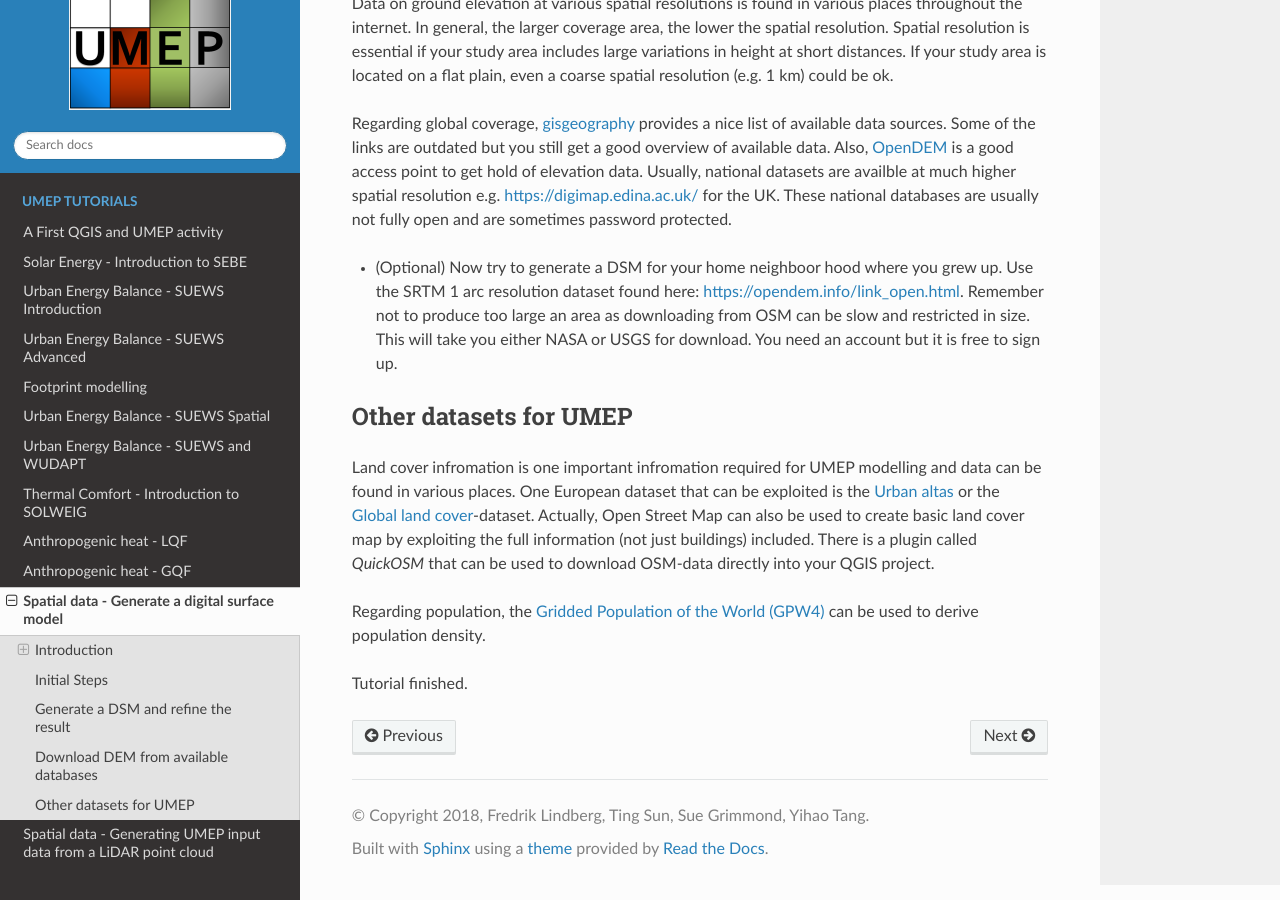
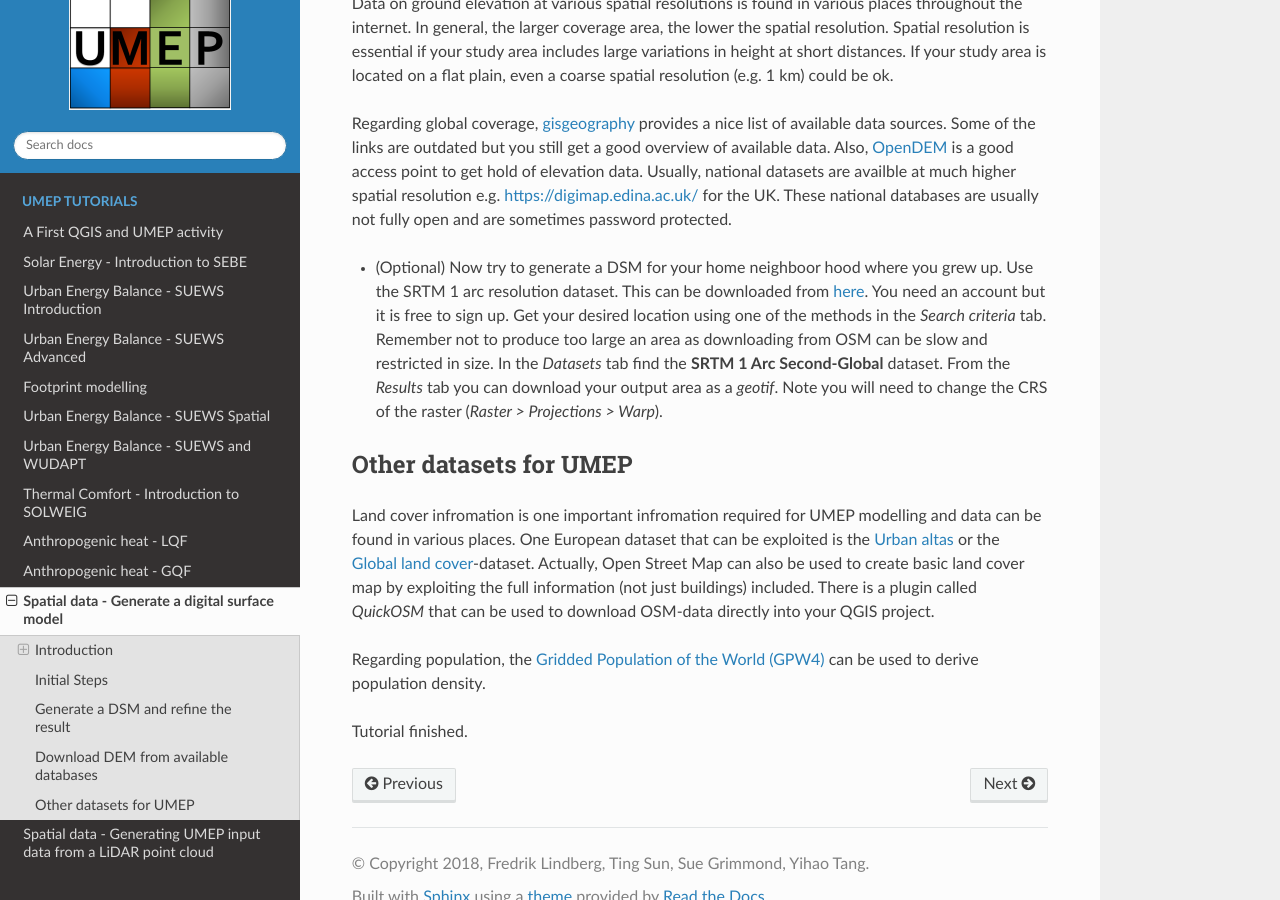
Before and after one commit to Urban-Meteorology-Reading/Tutorials, a Sphinx documentation site: the page built from docs/source/Tutorials/DSMGenerator.rst, in a window 1280 px wide and 900 px high, scrolled down 3792 px. Built offline with Sphinx 7.4.7 and the Read the Docs theme 2.0.0, drawn with Linux system fonts in a browser that asks for light colours.

Commit message:
Add instructions on getting SRTM

```diff
--- a/docs/source/Tutorials/DSMGenerator.rst
+++ b/docs/source/Tutorials/DSMGenerator.rst
@@ -84,7 +84,7 @@ Data on ground elevation at various spatial resolutions is found in various plac
 
 Regarding global coverage, `gisgeography <https://gisgeography.com/free-global-dem-data-sources/>`__ provides a nice list of available data sources. Some of the links are outdated but you still get a good overview of available data. Also, `OpenDEM <https://opendem.info/>`__ is a good access point to get hold of elevation data. Usually, national datasets are availble at much higher spatial resolution e.g. `<https://digimap.edina.ac.uk/>`__ for the UK. These national databases are usually not fully open and are sometimes password protected.
 
-- (Optional) Now try to generate a DSM for your home neighboor hood where you grew up. Use the SRTM 1 arc resolution dataset found here: `<https://opendem.info/link_open.html>`__. Remember not to produce too large an area as downloading from OSM can be slow and restricted in size. This will take you either NASA or USGS for download. You need an account but it is free to sign up.
+- (Optional) Now try to generate a DSM for your home neighboor hood where you grew up. Use the SRTM 1 arc resolution dataset. This can be downloaded from   `here <https://earthexplorer.usgs.gov/>`__. You need an account but it is free to sign up. Get your desired location using one of the methods in the *Search criteria* tab. Remember not to produce too large an area as downloading from OSM can be slow and restricted in size. In the *Datasets* tab find the **SRTM 1 Arc Second-Global** dataset. From the *Results* tab you can download your output area as a *geotif*. Note you will need to change the CRS of the raster (*Raster > Projections > Warp*).
 
 Other datasets for UMEP
 -----------------------
```
